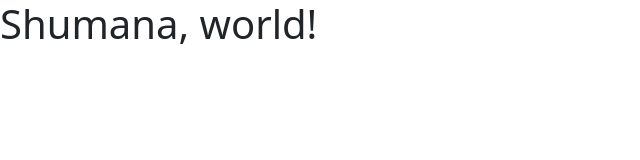
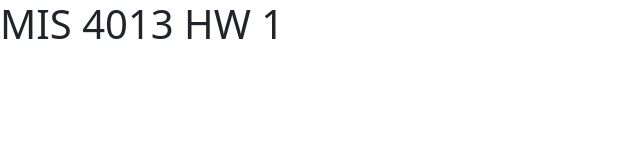
Before and after one commit to gjwilliams716/MIS4013_hw1, a plain HTML site: page index.html in a window 1280 px wide. Shown: the whole page, without its empty margins (0-640 px from the left). Drawn offline with nearby package versions, Linux system fonts and the light colour scheme.

Commit message:
Update index.html

```diff
--- a/index.html
+++ b/index.html
@@ -7,7 +7,7 @@
     <link href="https://cdn.jsdelivr.net/npm/bootstrap@5.3.1/dist/css/bootstrap.min.css" rel="stylesheet" integrity="sha384-4bw+/aepP/YC94hEpVNVgiZdgIC5+VKNBQNGCHeKRQN+PtmoHDEXuppvnDJzQIu9" crossorigin="anonymous">
   </head>
   <body>
-    <h1>Shumana, world!</h1>
+    <h1>MIS 4013 HW 1</h1>
     <script src="https://cdn.jsdelivr.net/npm/bootstrap@5.3.1/dist/js/bootstrap.bundle.min.js" integrity="sha384-HwwvtgBNo3bZJJLYd8oVXjrBZt8cqVSpeBNS5n7C8IVInixGAoxmnlMuBnhbgrkm" crossorigin="anonymous"></script>
   </body>
 </html>
```
